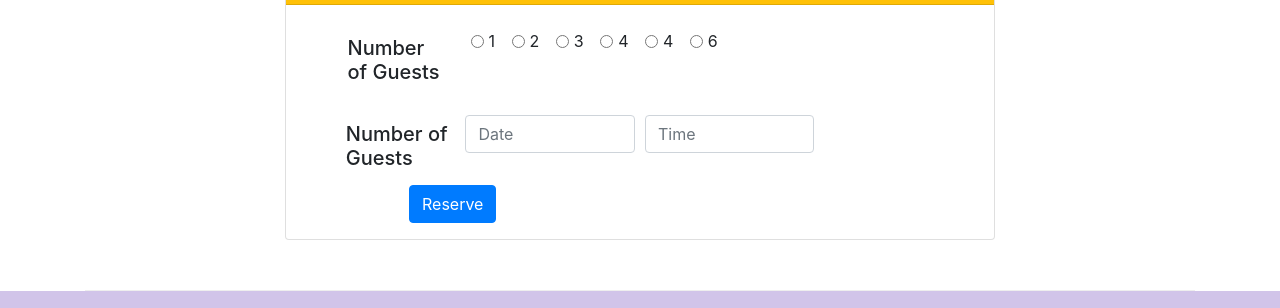
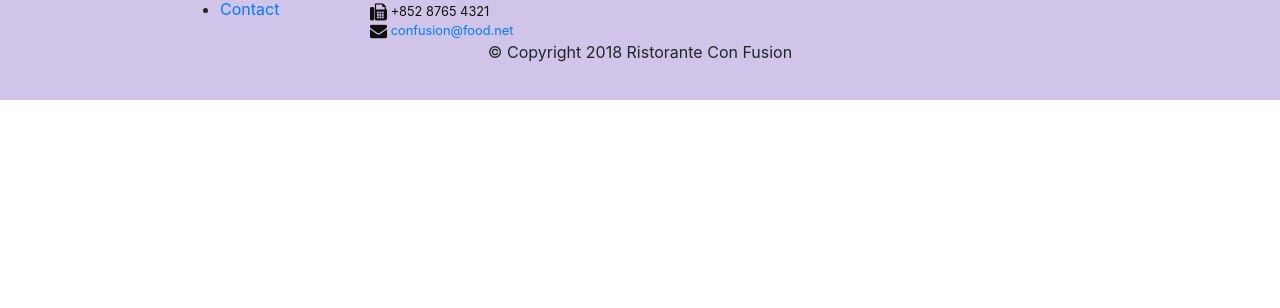
Before and after one commit to yasir1029/Bootstrap, a website: page index.html in a window 1280 px wide. Shown: the part 2062-2370 px from the top of the page. After the commit the page ends 2162 px from the top, so only its background shows below. Drawn offline with nearby package versions, Linux system fonts and the light colour scheme.

Commit message:
week 1 bootstrap and jquery

```diff
--- a/css/styles.css
+++ b/css/styles.css
@@ -57,3 +57,11 @@ body{
     left: 0;
     min-height: 300px;
 }
+
+#carouselButton{
+
+    right: 0px;
+    position: absolute;
+    bottom: 0px;
+
+}
--- a/index.html
+++ b/index.html
@@ -214,6 +214,10 @@
                     <a class="carousel-control-next" href="#mycarousel" role="button" data-slide="next">
                         <span class="carousel-control-next-icon"></span>
                     </a>
+                    <button class="btn btn-danger btn-sm" id="carouselButton">
+                        <span class="fa fa-pause"></span>
+                    </button>
+                    </div>
                 </div>
             </div>
         </div>
@@ -266,62 +270,7 @@
                 </div>
             </div>
         </div>
-        <div class="row row-content" id="form-reserve">
-            <div class="col-12 col-sm-8 offset-2">
-                <div class="card">
-                    <div class="card-header bg-warning text-white">
-                        <h1>Reserve Table</h1>
-                    </div>
-                    <form><br>
-                        <div class="form-group row">
-                            <label for="radio" class="col-sm-2 offset-1 col-form-label"><h5>Number of Guests</h5></label>
-                            <div class="col-sm-5" id="radio">
-                                <div class="form-check form-check-inline">
-                                    <input class="form-check-input" type="radio" name="inlineRadioOptions" id="inlineRadio1" value="option1">
-                                    <label class="form-check-label" for="inlineRadio1">1</label>
-                                </div>
-                                <div class="form-check form-check-inline">
-                                    <input class="form-check-input" type="radio" name="inlineRadioOptions" id="inlineRadio2" value="option2">
-                                    <label class="form-check-label" for="inlineRadio2">2</label>
-                                </div>
-                                <div class="form-check form-check-inline">
-                                    <input class="form-check-input" type="radio" name="inlineRadioOptions" id="inlineRadio3" value="option3">
-                                    <label class="form-check-label" for="inlineRadio3">3</label>
-                                </div>
-                                <div class="form-check form-check-inline">
-                                    <input class="form-check-input" type="radio" name="inlineRadioOptions" id="inlineRadio4" value="option1">
-                                    <label class="form-check-label" for="inlineRadio4">4</label>
-                                </div>
-                                <div class="form-check form-check-inline">
-                                    <input class="form-check-input" type="radio" name="inlineRadioOptions" id="inlineRadio5" value="option2">
-                                    <label class="form-check-label" for="inlineRadio5">4</label>
-                                </div>
-                                <div class="form-check form-check-inline">
-                                    <input class="form-check-input" type="radio" name="inlineRadioOptions" id="inlineRadio6" value="option3">
-                                    <label class="form-check-label" for="inlineRadio6">6</label>
-                                </div>
-                            </div>
-                        </div>
-                        <div class="form-row">
-                            <label class="col-sm-2 offset-1 col-form-label">
-                                <h5>Number of Guests</h5>
-                            </label>
-                            <div class="form-group col-sm-3">
-                                <input type="input" class="form-control" id="date" placeholder="Date">
-                            </div>
-                            <div class="form-group col-sm-3">
-                                <input type="input" class="form-control" id="time" placeholder="Time">
-                            </div>
-                        </div>
-                        <div class="form-group row">
-                            <div class="offset-sm-2 col-sm-8">
-                                <button type="submit" class="btn btn-primary">Reserve</button>
-                            </div>
-                        </div>
-                    </form>
-                </div>
-            </div>
-        </div>
+
     </div>
 
     <footer class="footer">
@@ -369,6 +318,28 @@
     <script src="node_modules/jquery/dist/jquery.slim.min.js"></script>
     <script src="node_modules/popper.js/dist/umd/popper.min.js"></script>
     <script src="node_modules/bootstrap/dist/js/bootstrap.min.js"></script>
+    <script>
+        $(document).ready(function(){
+            $('#mycarousel').carousel({interval : 2000});
+
+            $('#carouselButton').click(function(){
+                if ($('#carouselButton').children('span').hasClass('fa-pause'))
+                {
+                    $('#mycarousel').carousel('pause');
+                    $("#carouselButton").children("span").removeClass('fa-pause');
+                    $("#carouselButton").children("span").addClass('fa-play');
+                }
+                else if ($('#carouselButton').children('span').hasClass('fa-play'))
+                {
+                    $('#mycarousel').carousel('cycle');
+                    $("#carouselButton").children("span").removeClass('fa-play');
+                    $("#carouselButton").children("span").addClass('fa-pause');
+                }
+            });
+
+
+        });
+    </script>
 </body>
 
 </html>
```
